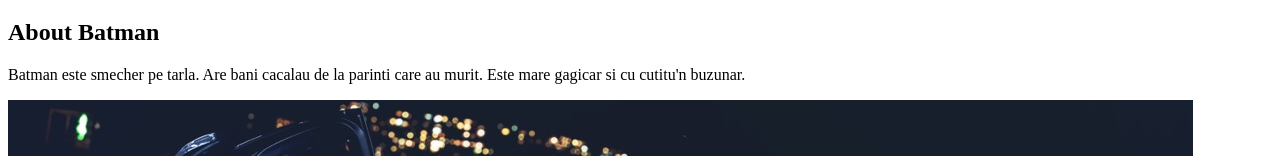
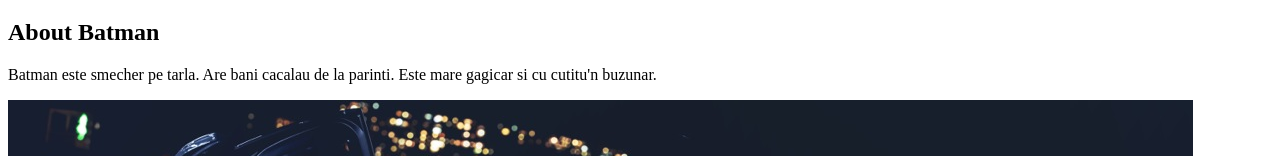
Before and after one commit to RaresOlarescu/cartoon-hero, a plain HTML site: page index.html in a window 1280 px wide. Shown: the part 329-485 px from the top of the page. Drawn offline with Linux system fonts and the light colour scheme.

Commit message:
Update index.html

```diff
--- a/index.html
+++ b/index.html
@@ -15,7 +15,7 @@
 
 	<main>
 		<h2>About Batman</h2>
-		<p>Batman este smecher pe tarla. Are bani cacalau de la parinti care au murit. Este mare gagicar si cu cutitu'n buzunar. </p>
+		<p>Batman este smecher pe tarla. Are bani cacalau de la parinti. Este mare gagicar si cu cutitu'n buzunar. </p>
 		<img src="img/batman-big.jpeg">
 		<p>Lista atributelor lui Batman</p>
 
```
